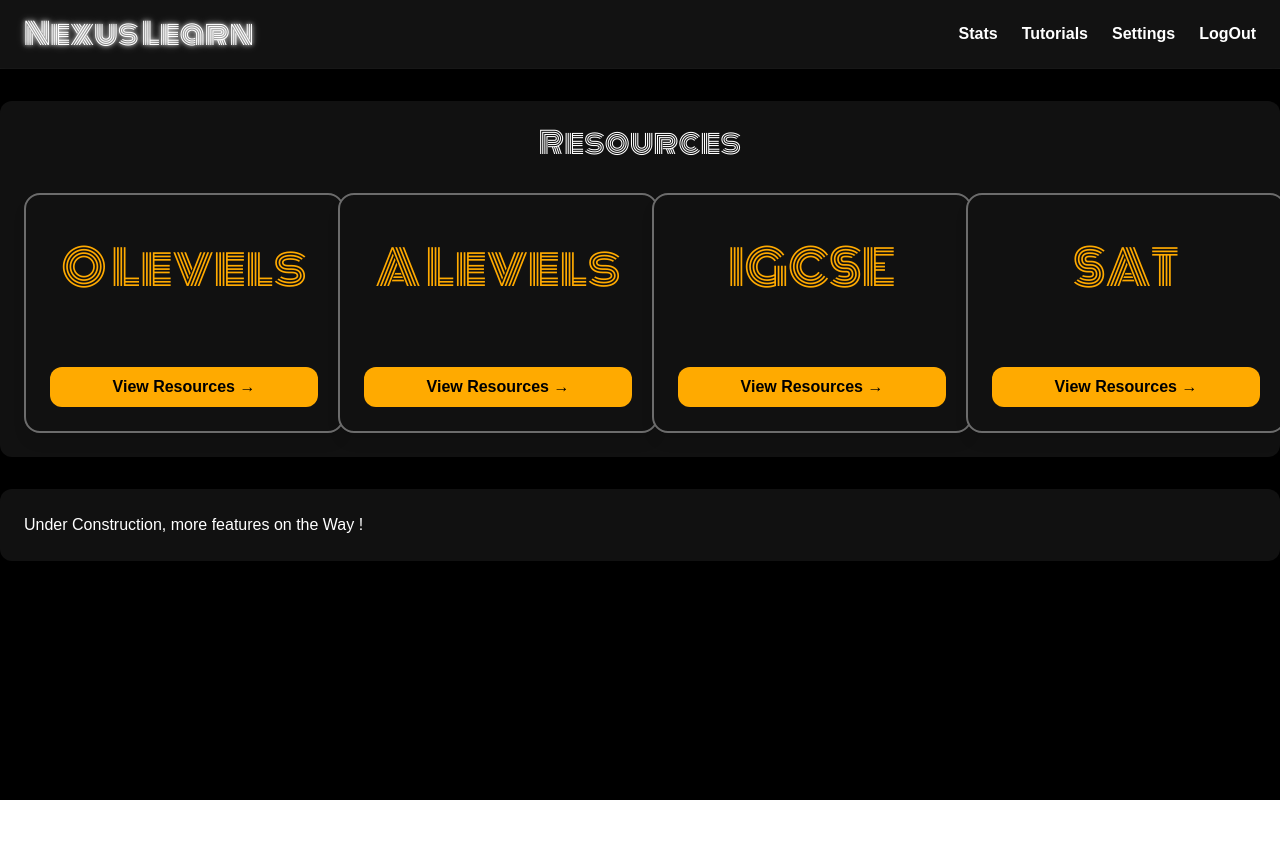
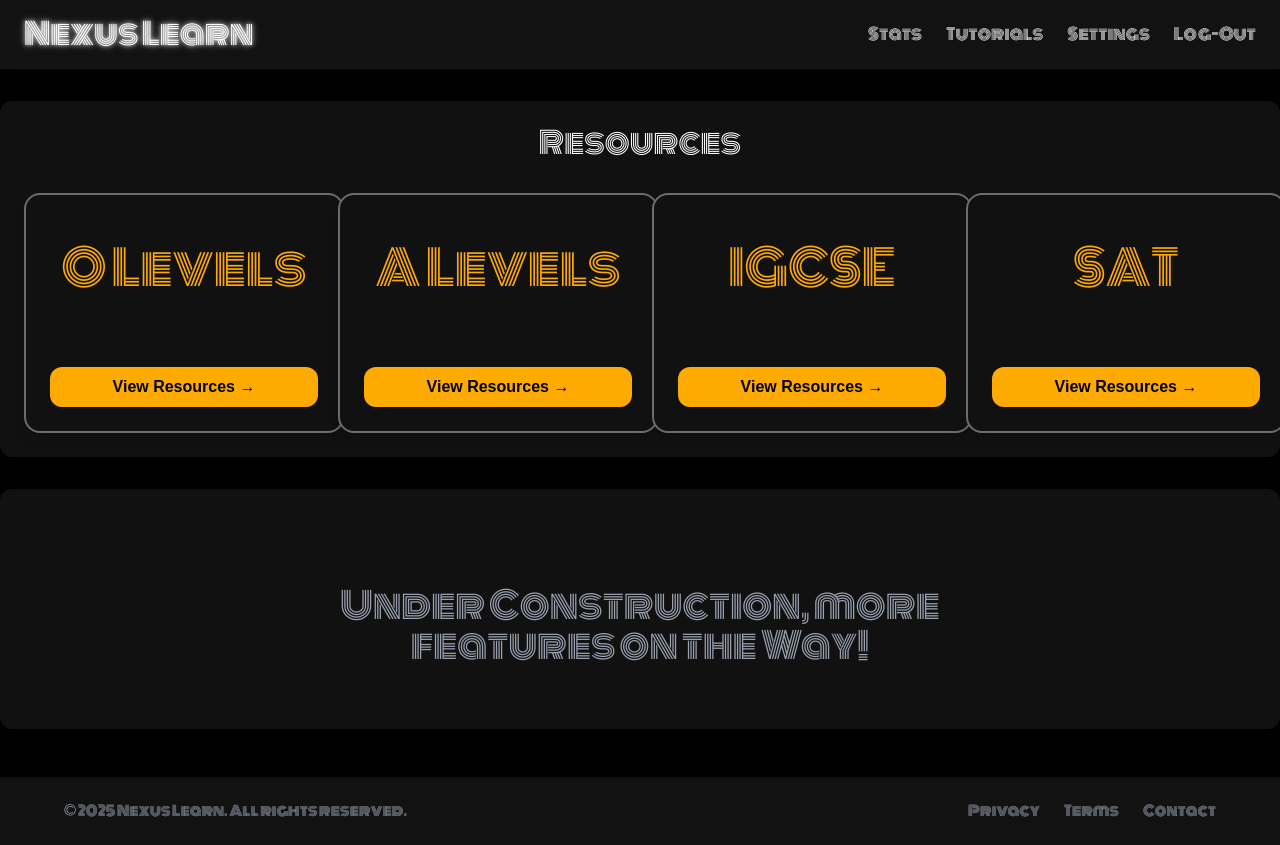
Before and after one commit to ARTariqDev/Nexus-Learn, a Next.js app: page /home in a window 1280 px wide. Before the commit the page ends 800 px from the top, so only its background shows below. Built offline with nearby package versions, Linux system fonts and the light colour scheme; sample sign-in values are in the browser's storage.

Commit message:
added style changes

```diff
--- a/src/app/home/page.js
+++ b/src/app/home/page.js
@@ -5,6 +5,7 @@ import { useRouter } from 'next/navigation'
 import Resources from '@/components/resources'
 import Header from '@/components/header'
 import { Monoton } from 'next/font/google'
+import Footer from '@/components/footer'
 
 // Load Monoton font
 const monoton = Monoton({
@@ -27,35 +28,39 @@ export default function HomePage() {
   }, [])
 
   return (
-    <div className="min-h-screen bg-[#000000] text-white">
+    <div className="min-h-screen flex flex-col bg-[#000000] text-white">
       <div className="border-b border-[#1a1a1a] shadow-md">
         <Header />
       </div>
 
+      <div className="flex-1">
         <section className="p-6 max-w-[95rem] mx-auto bg-[#111111] rounded-xl mt-8">
           <h1 className={`${monoton.className} text-center text-white text-3xl mb-8`}>
             Resources
           </h1>
 
           <div className="grid grid-cols-1 sm:grid-cols-2 lg:grid-cols-4 gap-6">
-          <div className="fade-in fade-delay-1">
+            <div className="fade-in fade-delay-1 mx-auto">
               <Resources head="O Levels" link="Olevel" />
             </div>
-          <div className="fade-in fade-delay-2">
+            <div className="fade-in fade-delay-2 mx-auto">
               <Resources head="A Levels" link="Alevel" />
             </div>
-          <div className="fade-in fade-delay-3">
+            <div className="fade-in fade-delay-3 mx-auto">
               <Resources head="IGCSE" link="IGCSE" />
             </div>
-          <div className="fade-in fade-delay-4">
+            <div className="fade-in fade-delay-4 mx-auto">
               <Resources head="SAT" link="SAT" />
             </div>
           </div>
         </section>
 
-      <section className="p-6 max-w-[95rem] mx-auto bg-[#111111] rounded-xl mt-8">
-        <h1>Under Construction, more features on the Way !</h1>
+        <section className="p-6 max-w-[95rem] mx-auto bg-[#111111] rounded-xl mt-8 h-[15rem]">
+          <h1 className={`text-gray-400 py-6 px-4 mt-12 text-center text-4xl ${monoton.className}`}>Under Construction, more<br />features on the Way!</h1>
         </section>
+      </div>
+
+      <Footer />
     </div>
   )
 }
--- /dev/null
+++ b/src/components/footer.js
@@ -0,0 +1,27 @@
+import Link from "next/link";
+import { Monoton } from "next/font/google";
+
+const monoton = Monoton({
+  weight: '400',
+  subsets: ['latin'],
+  display: 'swap',
+});
+
+const Footer = () => {
+  return (
+    <footer className={`bg-[#121212] text-gray-400 py-6 px-4 mt-12 ${monoton.className}`}>
+      <div className="max-w-6xl mx-auto flex flex-col sm:flex-row items-center justify-between gap-4 text-sm">
+        <p className="text-center sm:text-left">
+          © {new Date().getFullYear()} Nexus Learn. All rights reserved.
+        </p>
+        <div className="flex gap-6 justify-center sm:justify-end">
+          <Link href="/privacy" className="hover:text-[#ffaa00] transition-colors">Privacy</Link>
+          <Link href="/terms" className="hover:text-[#ffaa00] transition-colors">Terms</Link>
+          <Link href="/contact" className="hover:text-[#ffaa00] transition-colors">Contact</Link>
+        </div>
+      </div>
+    </footer>
+  );
+};
+
+export default Footer;
--- a/src/components/header.js
+++ b/src/components/header.js
@@ -9,12 +9,12 @@ const monoton = Monoton({
 
 const Header = () => {
   return (
-    <header className="bg-[#121212] text-white px-6 py-4 flex flex-col sm:flex-row items-center justify-between shadow-md">
-      <div className={`${monoton.className} text-3xl animate-glow`}>
+    <header className={`${monoton.className} bg-[#121212] text-white px-6 py-4 flex flex-col sm:flex-row items-center justify-between shadow-md`}>
+      <div className="text-3xl animate-glow">
         <Link href="/home">Nexus Learn</Link>
       </div>
 
-      <nav className="space-x-4 sm:space-x-6 mt-2 sm:mt-0 text-sm sm:text-base font-semibold">
+      <nav className="space-x-4 sm:space-x-6 mt-2 sm:mt-0 text-sm sm:text-base">
         <Link href="/stats" className="hover:text-[#ffaa00] hover:underline underline-offset-4 transition-colors">
           Stats
         </Link>
@@ -25,7 +25,7 @@ const Header = () => {
           Settings
         </Link>
         <Link href="/" className="hover:text-[#ec6262] hover:underline underline-offset-4 transition-colors">
-          LogOut
+          Log-Out
         </Link>
       </nav>
     </header>
```
Lines whose indentation alone changed are shown as unchanged.
